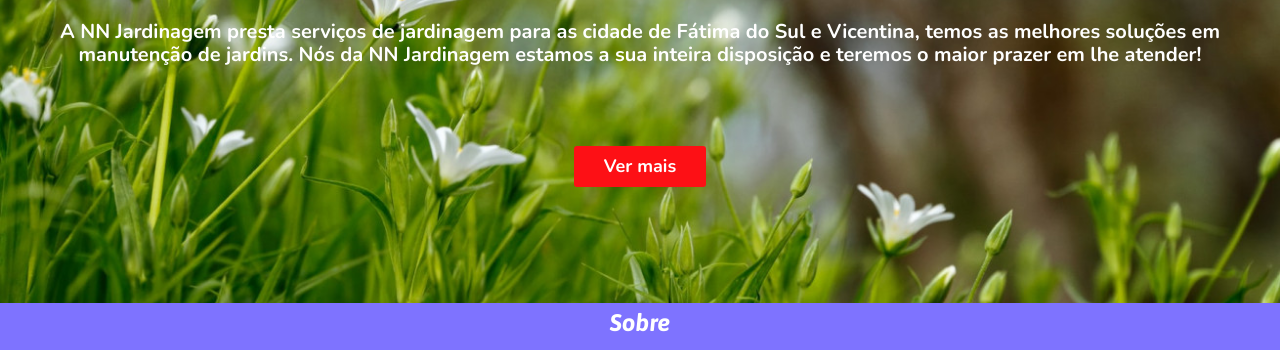
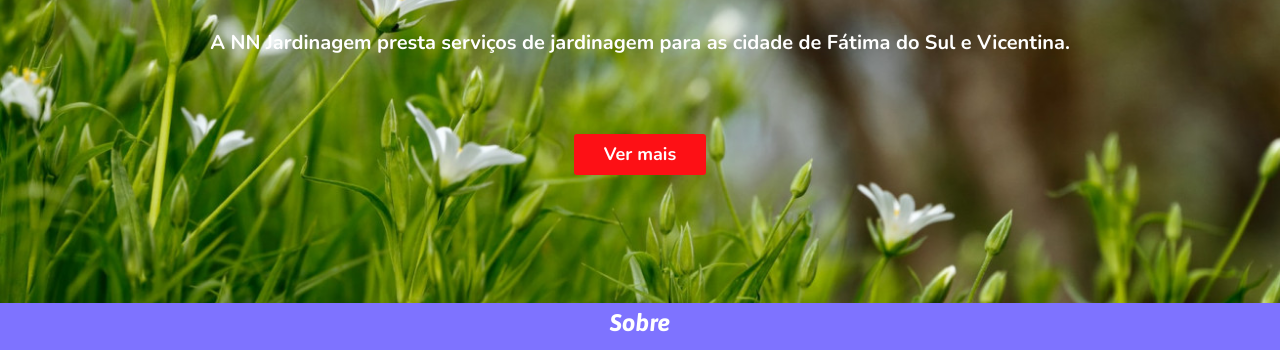
Before and after one commit to TiagoLemosNeitzke/NNJardinagem, a plain HTML site: page index.html in a window 1280 px wide. Shown: the part 287-637 px from the top of the page. Drawn offline with nearby package versions, Linux system fonts and the light colour scheme.

Commit message:
alteração texto inicial

```diff
--- a/index.html
+++ b/index.html
@@ -31,7 +31,7 @@
     </div>
     <header id="topo">
         <h1>Serviço de Jardinagem Profissional</h1>
-        <p>A NN Jardinagem presta serviços de jardinagem para as cidade de Fátima do Sul e Vicentina, temos as melhores soluções em manutenção de jardins. Nós da NN Jardinagem estamos a sua inteira disposição e teremos o maior prazer em lhe atender!</p>
+        <p>A NN Jardinagem presta serviços de jardinagem para as cidade de Fátima do Sul e Vicentina.</p>
         <a href="#serviços" class="botao">Ver mais</a>
     </header>
 
```
